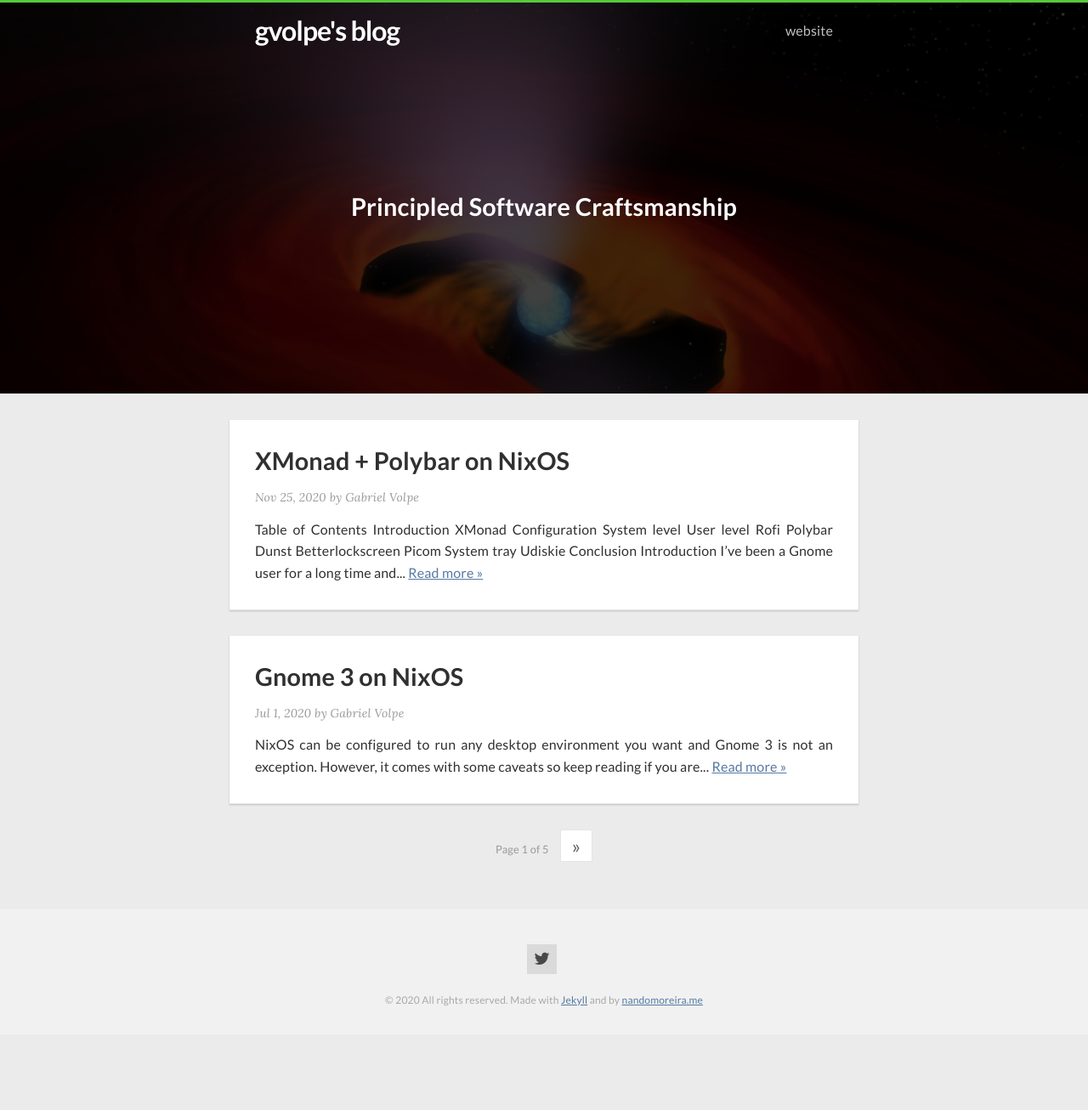
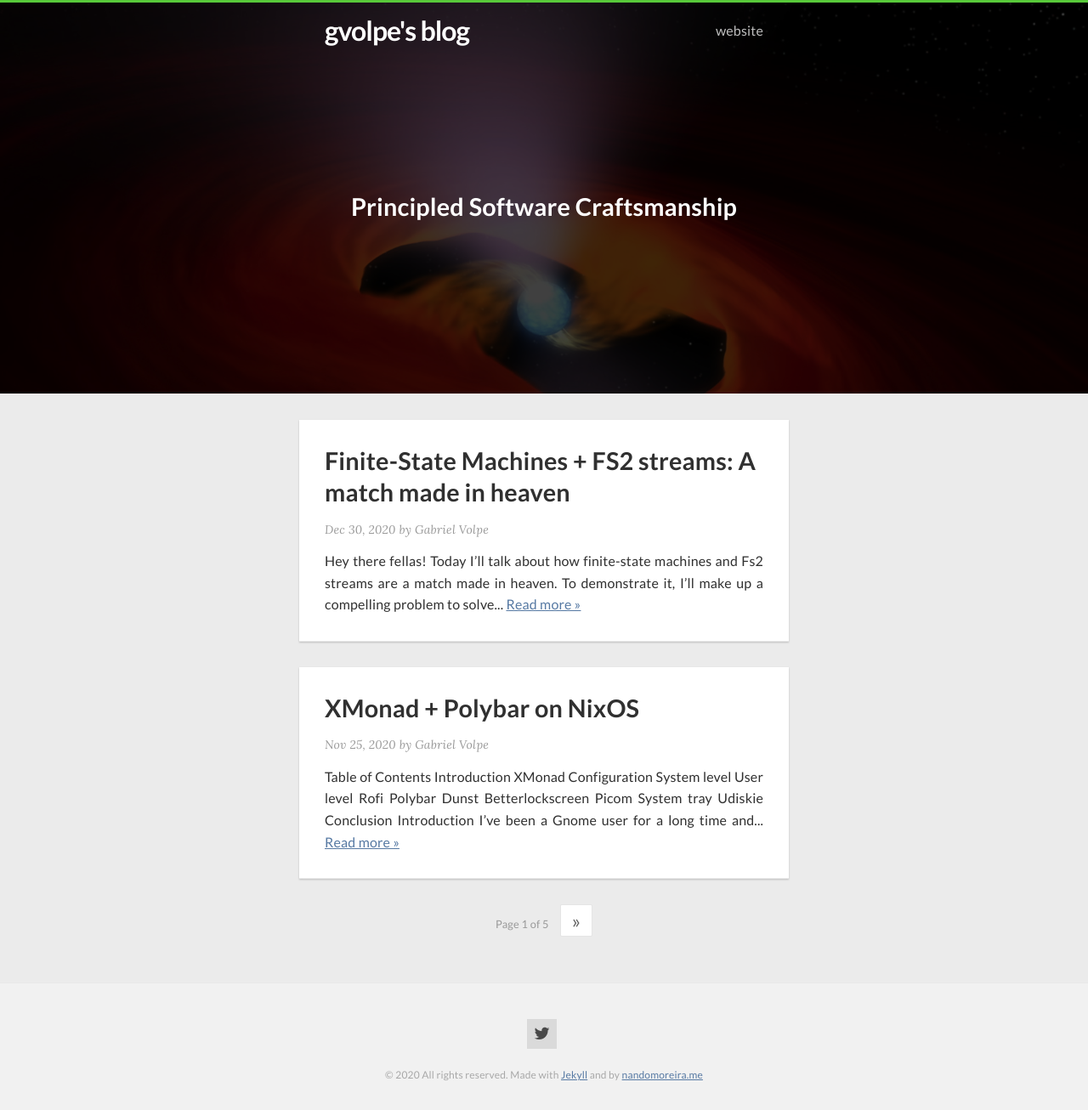
Before and after one commit to gvolpe/blog-comments, a Jekyll site: the page built from index.html, in a window 1280 px wide. Shown: the whole page at 85% size. Built offline with Jekyll 4.4.1, drawn with Linux system fonts in a browser that asks for light colours; nearby versions of some CDN libraries; the list of posts is cut into pages by our own code; before the commit the page ends 1217 px from its top, so only the background shows below that; some of the changed lines change nothing that is shown.

Commit message:
FSM + FS2 blog post

```diff
--- /dev/null
+++ b/_posts/2020-12-30-fsm-fs2-a-match-made-in-heave.md
@@ -0,0 +1,437 @@
+---
+layout: post
+title:  "Finite-State Machines + FS2 streams: A match made in heaven"
+date:   2020-12-30 18:49:00
+categories: scala, fs2, fsm, finite state machine, streams, streaming, effects
+comments: true
+---
+
+Hey there fellas! Today I'll talk about how finite-state machines and Fs2 streams are a match made in heaven. To demonstrate it, I'll make up a compelling problem to solve and we will get to the final solution step by step. Here's a sneak-peek on how that looks like.
+
+{% highlight scala %}
+trait Ticker[F[_]] {
+  def get: F[Tick]
+  def merge(timerTick: Tick, count: Count): F[(Tick, Count)]
+  def ticks: Stream[F, Tick]
+}
+
+case class Engine[F[_]: Concurrent: Parallel: Time: Timer](
+    publish: Summary => F[Unit],
+    ticker: Ticker[F]
+) {
+  private val fsm = Engine.fsm[F](ticker)
+
+  def run: Pipe[F, Event, Unit] =
+    _.noneTerminate
+      .zip(ticker.ticks)
+      .evalMapAccumulate(Map.empty[PlayerId, Agg] -> 0)(fsm.run)
+      .collect { case (_, (out, Tick.On)) => out }
+      .evalMap { m =>
+        F.timestamp.flatMap { ts =>
+          m.toList.parTraverse_ {
+            case (pid, agg) => publish(agg.summary(pid, ts))
+          }
+        }
+      }
+}
+{% endhighlight %}
+
+Interested in seeing more? Continue reading or browse the [source code](https://github.com/gvolpe/fsm-streams) on your own :)
+
+### Problem
+
+We have an adventure game called "Streaming Adventures" where a single player is the main star. A new player starts up at level zero and score zero, and it can only win once level 50 has been cleared. This is how we will model the domain in Scala.
+
+{% highlight scala %}
+case class Game(
+  playerId: PlayerId, // UUID
+  playerScore: PlayerScore, // Int
+  level: Level, // Int
+  gems: Map[GemType, Int]
+)
+
+case class Player(
+  id: PlayerId, // UUID
+  highestScore: PlayerScore, // Int
+  gems: Map[GemType, Int],
+  memberSince: Timestamp // Instant
+)
+
+sealed trait GemType
+object GemType {
+  case object Diamond  extends GemType
+  case object Emerald  extends GemType
+  case object Ruby     extends GemType
+  case object Sapphire extends GemType
+}
+{% endhighlight %}
+
+*NOTE: For conciseness, newtypes such as `PlayerId` and `Level` will be omitted on this post but you can find them in the corresponding [repository](https://github.com/gvolpe/fsm-streams).*
+
+The score can be raised by either collecting gems or solving different puzzles along the way, as well as leveling up. We will model it as an event-driven system with three possible events.
+
+{% highlight scala %}
+sealed trait Event {
+  def createdAt: Timestamp
+}
+
+object Event {
+  case class LevelUp(
+    playerId: PlayerId,
+    newLevel: Level,
+    createdAt: Timestamp
+  ) extends Event
+
+  case class PuzzleSolved(
+    playerId: PlayerId,
+    puzzleName: PuzzleName,
+    duration: FiniteDuration,
+    createdAt: Timestamp
+  ) extends Event
+
+  case class GemCollected(
+    playerId: PlayerId,
+    gemType: GemType,
+    createdAt: Timestamp
+  ) extends Event
+}
+{% endhighlight %}
+
+Let's pretend the game's logic has been completed and the game is already playable. Our job is to calculate both the **player's score** and to keep track of the amount of **collected gems** (grouped by type) based on the events defined above. Here's a table showing how many points an event is worth it.
+
+{% highlight bash %}
+╔══════════════╦════════╗
+║    Event     ║ Points ║
+╠══════════════╬════════╣
+║ GemCollected ║   10   ║
+║ PuzzleSolved ║   50   ║
+║ LevelUp      ║   100  ║
+╚══════════════╩════════╝
+{% endhighlight %}
+
+Another important point to consider is that all these requirements are solely for analytics purposes for all players and concurrent games.
+
+### Solution
+
+We are going to solve it by aggregating all the incoming events, grouped by `PlayerId`, within a given time window or a certain amount of processed events, and then emit a `Summary` that will be processed downstream. We could probably solve it by only using a time window, though, by considering the number of processed events, we can limit how much memory we use.
+
+As you have seen at the beginning of this post, the solution involves an aggregation datatype and a finite-state machine, so these are the ones we will analyze first.
+
+{% highlight scala %}
+evalMapAccumulate(Map.empty[PlayerId, Agg] -> 0)(fsm.run)
+{% endhighlight %}
+
+#### Aggregation datatype
+
+Without further ado, here's the definition of `Agg`, a simple datatype used for data aggregation.
+
+{% highlight scala %}
+import monocle.macros._
+
+case class Agg(
+    level: Level,
+    points: Points,
+    gems: Map[GemType, Int]
+) {
+  def summary(pid: PlayerId, ts: Timestamp): Summary =
+    Summary(pid, level, points, gems, ts)
+}
+
+object Agg {
+  def empty = Agg(Level(0), Points(0), Map.empty)
+
+  val _Gems   = GenLens[Agg](_.gems)
+  val _Level  = GenLens[Agg](_.level)
+  val _Points = GenLens[Agg](_.points)
+}
+{% endhighlight %}
+
+It also comes packed with a bunch of useful lenses and convenient functions.
+
+#### Finite-state machine
+
+Quoting the [Wikipedia](https://en.wikipedia.org/wiki/Finite-state_machine):
+
+"A finite-state machine (FSM) or finite-state automaton (FSA, plural: automata), finite automaton, or simply a state machine, is a mathematical model of computation. It is an abstract machine that can be in exactly one of a finite number of states at any given time. The FSM can change from one state to another in response to some inputs; the change from one state to another is called a transition. An FSM is defined by a list of its states, its initial state, and the inputs that trigger each transition. Finite-state machines are of two types—deterministic finite-state machines and non-deterministic finite-state machines. A deterministic finite-state machine can be constructed equivalent to any non-deterministic one."
+
+Here's how we can possibly define it in Scala, which is the implementation we will be using further down.
+
+{% highlight scala %}
+case class FSM[F[_], S, I, O](run: (S, I) => F[(S, O)])
+{% endhighlight %}
+
+Breaking it down:
+
+- `F[_]`: a higher-kinded type.
+- `S`: the possible states this machine can be in at a given time.
+- `I`: the input type.
+- `O`: the output type.
+
+Finally, the `run` function represents the **transition** from a given state and input to another state and output, in the context of `F`. For example, a pure state-machine can be defined using the identity monad.
+
+{% highlight scala %}
+import cats.Id
+
+object FSM {
+  def identity[S, I, O](run: (S, I) => Id[(S, O)]) = FSM(run)
+}
+{% endhighlight %}
+
+To solve our problem, we will use a [Mealy State Machine](https://en.wikipedia.org/wiki/Mealy_machine), which is a specific kind of FSM whose output values are determined both by its current state and the current inputs. Finite-state machines hold many other different properties but I'll leave this great topic for another day. Right now, we have all we need to solve the problem at hand.
+
+Let's see how we can represent all the valid state transitions for our use case by using our `FSM`.
+
+{% highlight scala %}
+type Result = (Map[PlayerId, Agg], Tick)
+type State  = (Map[PlayerId, Agg], Count)
+
+def fsm[F[_]: Applicative](
+    ticker: Ticker[F]
+): FSM[F, State, (Option[Event], Tick), Result] = {
+  def go(
+      m: Map[PlayerId, Agg],
+      count: Count,
+      playerId: PlayerId,
+      tick: Tick,
+      f: Agg => Agg
+  ): F[(State, Result)] = {
+    val agg = m.getOrElse(playerId, Agg.empty)
+    val out = m.updated(playerId, f(agg))
+    val nst = if (tick === Tick.On) Map.empty[PlayerId, Agg] else out
+
+    ticker.merge(tick, count).map {
+      case (newTick, newCount) =>
+        (nst -> newCount) -> (out -> newTick)
+    }
+  }
+
+  FSM {
+    case ((m, count), (Some(event), tick)) =>
+      val (playerId, modifier) =
+        event match {
+          case Event.LevelUp(pid, level, _) =>
+            pid -> _Points.modify(_ + 100).andThen(_Level.set(level))
+          case Event.PuzzleSolved(pid, _, _, _) =>
+            pid -> _Points.modify(_ + 50)
+          case Event.GemCollected(pid, gemType, _) =>
+            pid -> _Points.modify(_ + 10).andThen {
+              _Gems.modify(_.updatedWith(gemType)(_.map(_ + 1).orElse(Some(1))))
+            }
+        }
+      go(m, count, playerId, tick, modifier)
+    case ((m, _), (None, _)) =>
+      F.pure((Map.empty -> 0) -> (m -> Tick.On))
+  }
+}
+{% endhighlight %}
+
+You can ignore the `ticker` part for now, only know that it's managing the ticks either by time-window or a certain number of processed events. We will get into the `Ticker` implementation soon.
+
+Instead, focus on the state transitions defined within `FSM { ... }`. In the first case, we get `Some(event)` and then proceed to pattern-match on the `Event`. We increase the points accordingly, and in specific cases, we modify some other properties.
+
+Now the last case requires a bit more of explanation. Because the input type of our FSM is `(Option[Event], Tick)`, we need to consider the `None` case, which means our input data has come to an end (more on this soon).
+
+A great property of finite-state machines is that they contain pure logic and can be tested in isolation. So let's do that first before moving on.
+
+{% highlight scala %}
+test("FSM specification") {
+  forAll(genGemCollected, genPuzzleSolved, genLevelUp) { (e1, e2, e3) =>
+    val (st1 @ (res1, count1), (out1, tick1)) = fsm.run((Map.empty -> 0), (Some(e1) -> Tick.Off))
+    assertEquals(count1, 1)
+    assertEquals(tick1, Tick.Off)
+    assertEquals(out1, res1)
+    assertEquals(gems(res1), 1)
+    assertEquals(level(res1), 0)
+    assertEquals(points(res1), 10)
+
+    val (st2 @ (res2, count2), (out2, tick2)) = fsm.run(st1, (Some(e2) -> Tick.Off))
+    assertEquals(count2, 2)
+    assertEquals(tick2, Tick.Off)
+    assertEquals(out2, res2)
+    assertEquals(gems(res2), 1)
+    assertEquals(level(res2), 0)
+    assertEquals(points(res2), 60)
+
+    val (st3 @ (res3, count3), (out3, tick3)) = fsm.run(st2, (Some(e3) -> Tick.Off))
+    assertEquals(count3, 3)
+    assertEquals(tick3, Tick.Off)
+    assertEquals(out3, res3)
+    assertEquals(gems(res3), 1)
+    assertEquals(level(res3), e3.newLevel.value)
+    assertEquals(points(res3), 160)
+
+    // at the end of the stream, both the counter and the tick timer are reseted
+    val (st4 @ (res4, count4), (out4, tick4)) = fsm.run(st3, (None -> Tick.Off))
+    assertEquals(count4, 0)
+    assertEquals(tick4, Tick.On)
+    assert(res4.isEmpty)
+    assertEquals(gems(out4), 1)
+    assertEquals(level(res4), 0)
+    assertEquals(points(out4), 160)
+
+    val ((res5, count5), (out5, tick5)) = fsm.run(st4, (Some(e1) -> Tick.Off))
+    assertEquals(count5, 1)
+    assertEquals(tick5, Tick.Off)
+    assertEquals(out5, res5)
+    assertEquals(gems(res5), 1)
+    assertEquals(level(res5), 0)
+    assertEquals(points(res5), 10)
+  }
+}
+{% endhighlight %}
+
+Let's break it apart.
+
+1. We run our FSM with an initial empty state and our first event: `GemCollected`. Once we get the result, we run a few assertions on it. The two most important ones are that the total number of gems equals one and the total amount of points equals ten.
+2. We run our FSM with the previous state, namely `st1`, and a second event: `PuzzleSolved`. The procedure is mostly the same. The most important assertions are that we still keep the previous gem and that our points have been increased to sixty.
+3. We run our FSM with the previous state, namely `st2`, and a third event: `LevelUp`. In addition to the previous assertions, we also verify that a new level has been set.
+4. We run our FSM with the previous state, namely `st3`, and no event (`None`). In addition to the previous assertions, we also verify that counter has been reseted and the tick is now on.
+5. Lastly, we run our FSM with the previous state, namely `st4`, and the first event once again: `GemCollected`. The assertion is now identical to our first case.
+
+You can find more unit tests for our FSM in the [repository](https://github.com/gvolpe/fsm-streams).
+
+#### Streaming
+
+If we give it a closer look, we will recognize the type signature of [mapAccumulate](https://github.com/typelevel/fs2/blob/v2.4.5/core/shared/src/main/scala/fs2/Stream.scala#L1705) as a finite-state machine lifted into a streaming context.
+
+{% highlight scala %}
+def mapAccumulate[S, O2](init: S) (f: (S, O) => (S, O2)): Stream[F, (S, O2)]
+{% endhighlight %}
+
+There's also `evalMapAccumulate` for dealing with effectful state transitions, which is the one we will be using in our solution. Let's bring it up again and describe each step in detail.
+
+{% highlight scala %}
+case class Engine[F[_]: Concurrent: Parallel: Time: Timer](
+    publish: Summary => F[Unit],
+    ticker: Ticker[F]
+) {
+  private val fsm = Engine.fsm[F](ticker)
+
+  def run: Pipe[F, Event, Unit] =
+    _.noneTerminate
+      .zip(ticker.ticks)
+      .evalMapAccumulate(Map.empty[PlayerId, Agg] -> 0)(fsm.run)
+      .collect { case (_, (out, Tick.On)) => out }
+      .evalMap { m =>
+        F.timestamp.flatMap { ts =>
+          m.toList.parTraverse_ {
+            case (pid, agg) => publish(agg.summary(pid, ts))
+          }
+        }
+      }
+}
+{% endhighlight %}
+
+To begin with, we have a `Pipe[F, Event, Unit]`, which is merely an alias for a function `Stream[F, Event] => Stream[F, Unit]`. Firstly, we call `noneTerminate`, which will lift our `Event` into an `Option[Event]`, giving us a `Stream[F, Option[Event]]`. The reason for doing so, is that we want to accumulate and aggregate events in memory before emitting a summary but, in case the stream terminates, that last aggregation won't be emitted. So we handle this case with the `None` case in our state machine.
+
+Next, we `zip` our input with the output of a `Stream[F, Tick]`, yielding a `Stream[F, (Option[Event], Tick)]`. This is effectively the input type of our state machine. A tick will be produced either when the given time window has passed or when the number of processed events has been reached, whichever happens first. We will later dive into the `Ticker` implementation.
+
+Continuing, we `evalMapAccumulate` with an initial state: an empty map and counter set to zero. As mentioned before, both `mapAccumulate` and `evalMapAccumulate` fit the type signature of a finite-state machine, so here we call `fsm.run`. These events will be aggregated in memory until our tick becomes `Tick.On`.
+
+Which takes us to `collect { case (_, (out, Tick.On)) => out }`. The current aggregation will be only emitted when we get a tick.
+
+Finally, we create a timestamp - which comes from a custom `Time` interface - and proceed to publish a `Summary` for every player, by using the given `publish` function.
+
+#### Boolean blindness
+
+`Tick` is a simple datatype used to avoid [boolean blindness](https://runtimeverification.com/blog/code-smell-boolean-blindness/). However, it also forms a `Semigroup`. In the next section, you will understand how this is useful.
+
+
+{% highlight scala %}
+import cats.{Eq, Semigroup}
+
+sealed trait Tick
+object Tick {
+  case object On  extends Tick
+  case object Off extends Tick
+
+  implicit val eq: Eq[Tick] = Eq.fromUniversalEquals
+
+  implicit val semigroup: Semigroup[Tick] =
+    new Semigroup[Tick] {
+      def combine(x: Tick, y: Tick): Tick = (x, y) match {
+        case (On, _)    => On
+        case (_, On)    => On
+        case (Off, Off) => Off
+      }
+    }
+}
+{% endhighlight %}
+
+#### Ticker
+
+Fs2 provides a function named [every](https://github.com/typelevel/fs2/blob/v2.5.0/core/shared/src/main/scala/fs2/Stream.scala#L3187), which constantly emits a tick expressed as a `boolean`. Whenever the specified duration is reached, it evaluates to `true`. Otherwise, it evaluates to `false`. However, we can't make use of it because we also need to consider the number of events processed. Whatever happens first, both the tick's timer and the events counter need to be reseted. Here's where our custom `Ticker` comes into play.
+
+{% highlight scala %}
+trait Ticker[F[_]] {
+  def get: F[Tick]
+  def merge(timerTick: Tick, count: Count): F[(Tick, Count)]
+  def ticks: Stream[F, Tick]
+}
+
+object Ticker {
+  type Count = Int
+
+  def create[F[_]: Concurrent: Timer](
+      maxNrOfEvents: Int,
+      timeWindow: FiniteDuration
+  ): F[Ticker[F]] =
+    Ref.of[F, Tick](Tick.Off).map { ref =>
+      new Ticker[F] {
+        def get: F[Tick] = ref.get
+
+        def merge(timerTick: Tick, count: Count): F[(Tick, Count)] =
+          ref
+            .modify {
+              case Tick.Off if count === maxNrOfEvents => Tick.On  -> 0
+              case _ if timerTick === Tick.On          => Tick.Off -> 0
+              case _                                   => Tick.Off -> (count + 1)
+            }
+            .flatMap { newCount =>
+              get.map { counterTick =>
+                val newTick = counterTick |+| timerTick
+                newTick -> newCount
+              }
+            }
+
+        def ticks: Stream[F, Tick] = {
+          val d = timeWindow.toNanos
+
+          def go(lastSpikeNanos: Long): Stream[F, Tick] =
+            Stream.eval((F.clock.monotonic(NANOSECONDS), get).tupled).flatMap {
+              case (now, tick) =>
+                if ((now - lastSpikeNanos) > d || tick === Tick.On) Stream.emit(Tick.On) ++ go(now)
+                else Stream.emit(Tick.Off) ++ go(lastSpikeNanos)
+            }
+          go(0).tail
+        }
+
+      }
+    }
+}
+{% endhighlight %}
+
+In the [Github repository](https://github.com/gvolpe/fsm-streams), you will also find scaladocs on each method and unit tests for this implementation. Though, in the meantime, let's analyze each function.
+
+Our first function, `get`, is the simplest one. It retrieves the current state of the counter tick.
+
+Next, we have `merge`, which takes a timer tick and a count and returns a tuple `(Tick, Count)`, possibly running some effects. In a nutshell, this function is the responsible for resetting both the counter and time ticks, as well as keeping track of the count. Ultimately, the tick response we get is the result of the combination of the counter tick and the timer tick by relying on the `Semigroup[Tick]` instance we've seen before.
+
+Finally, our `ticks` function is the analog to the `Stream.every` function that also considers the current state of the counter ticks. It also emits a `Tick` instead of a `boolean`.
+
+### Credits
+
+Initially, my first solution was based on `evalMapAccumulate` + `debounce` + `Ref` but after asking for feedback, [Emrys Ingersoll](https://github.com/wemrysi) came up with a solution based on `noneTerminate` + `mapAccumulate` + `collect`, which is the one I used for the final solution so credits where due, thanks again Emrys!
+
+### Summary
+
+This was a really fun problem to solve! I hope you have enjoyed reading about it. As a bonus track, here are some graphics showing how this performs under heavy load of events coming in from an Apache Pulsar topic.
+
+![m1](../images/metrics1.png)
+
+![m1](../images/metrics2.png)
+
+I can't disclose more information than you can see in these JVM metrics but the GC pauses are interesting to observe, which makes sense given that we allocate quite a lot of objects in memory during the aggregation time window.
+
+Cheers,
+Gabriel.
--- a/_sass/_layout.scss
+++ b/_sass/_layout.scss
@@ -1,8 +1,10 @@
 //
 // container
 .container {
-  max-width: -webkit-calc(#{$content-width} - (#{$spacing-unit} * 2));
-  max-width:         calc(#{$content-width} - (#{$spacing-unit} * 2));
+  max-width: 45%;
+  max-width: 45%;
+  //max-width: -webkit-calc(#{$content-width} - (#{$spacing-unit} * 2));
+  //max-width:         calc(#{$content-width} - (#{$spacing-unit} * 2));
   margin-right: auto;
   margin-left: auto;
   padding-right: $spacing-unit;
```
Also changed, not shown: images/metrics1.png (added), images/metrics2.png (added).
